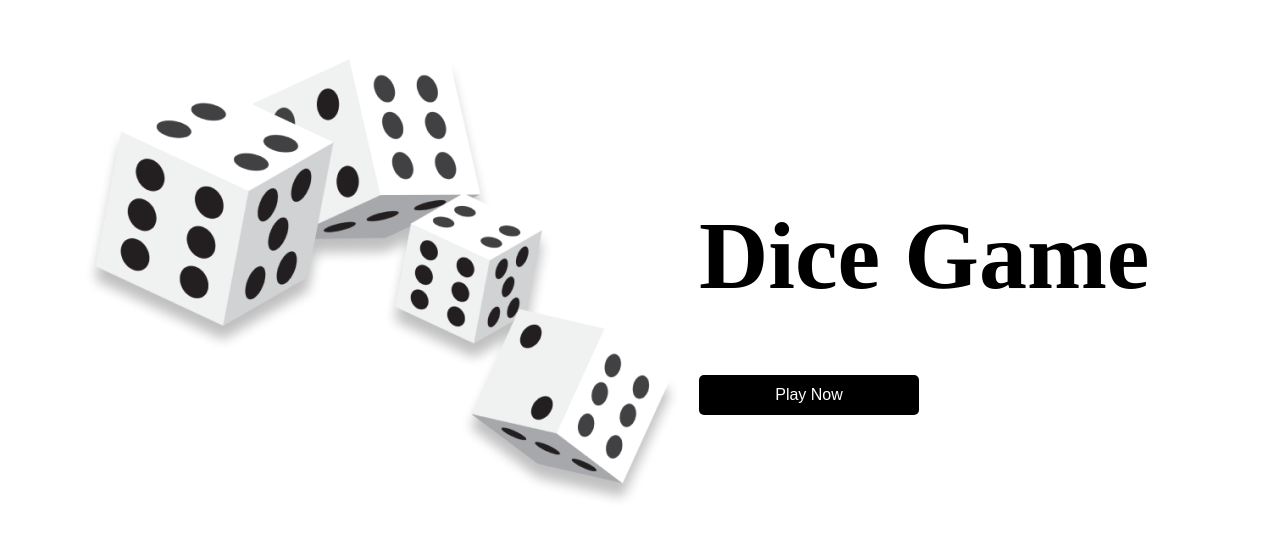
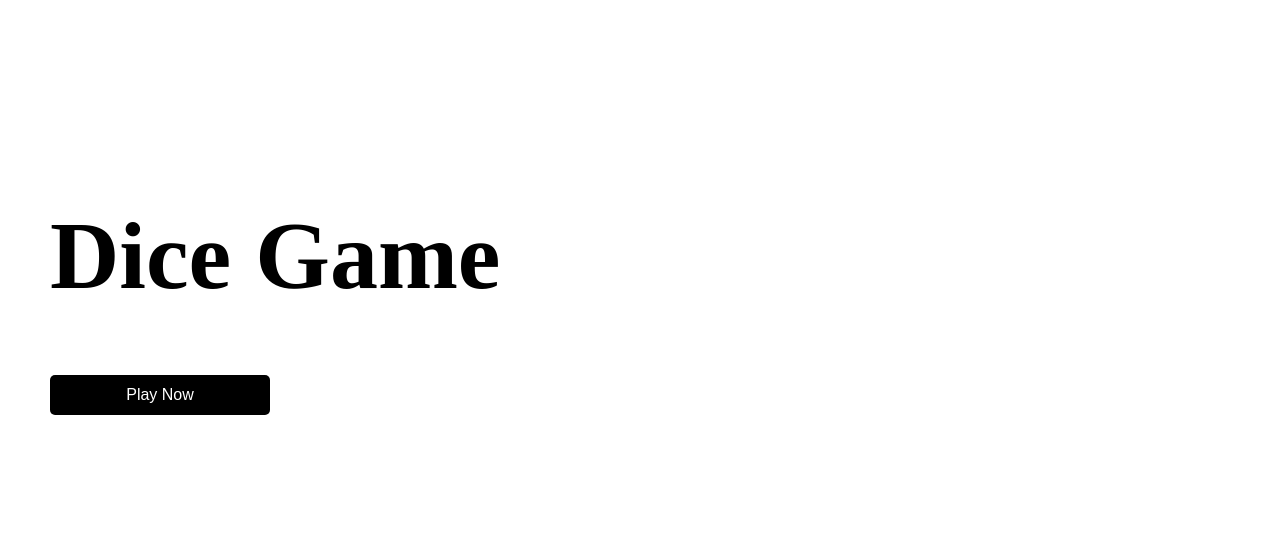
Before and after one commit to Jai2404/Dice-Game, a React (Vite) app: page / in a window 1280 px wide. Shown: the part 133-672 px from the top of the page. Built offline with nearby package versions, Linux system fonts and the light colour scheme.

Commit message:
first commit

```diff
--- a/src/components/StartGame.jsx
+++ b/src/components/StartGame.jsx
@@ -22,7 +22,6 @@ align-items :center;
 const StartGame = ({toggle}) => {
   return(
   <Container><div>
-<img src="/public/images/dice/dice_7.png" />
 </div>
     <div className="content">
         <h1>Dice Game</h1>
```
